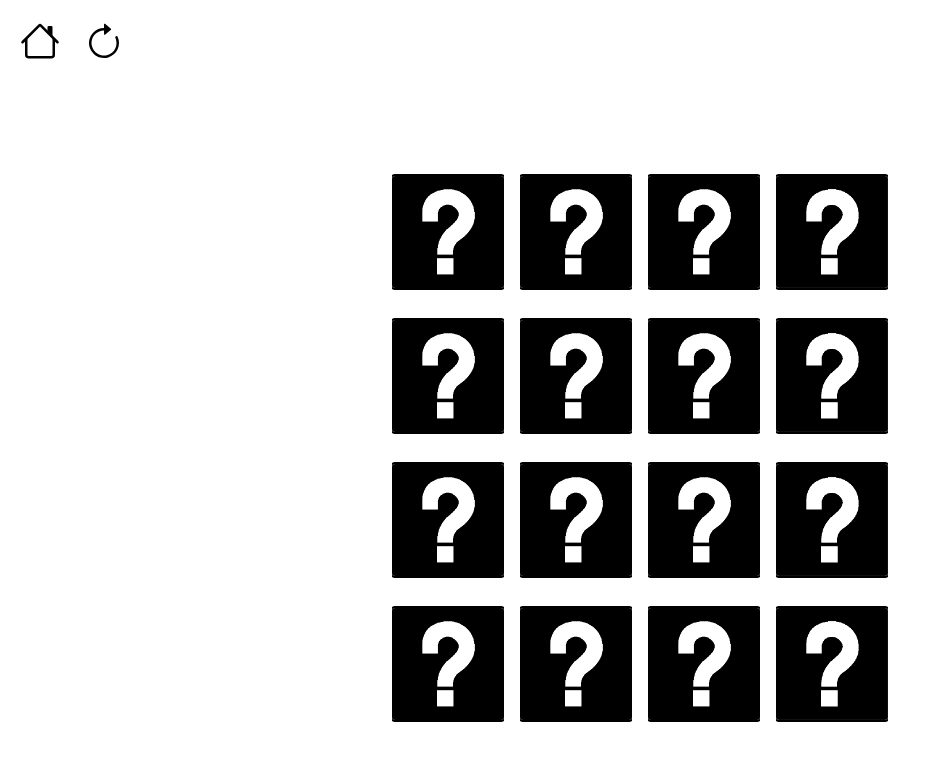
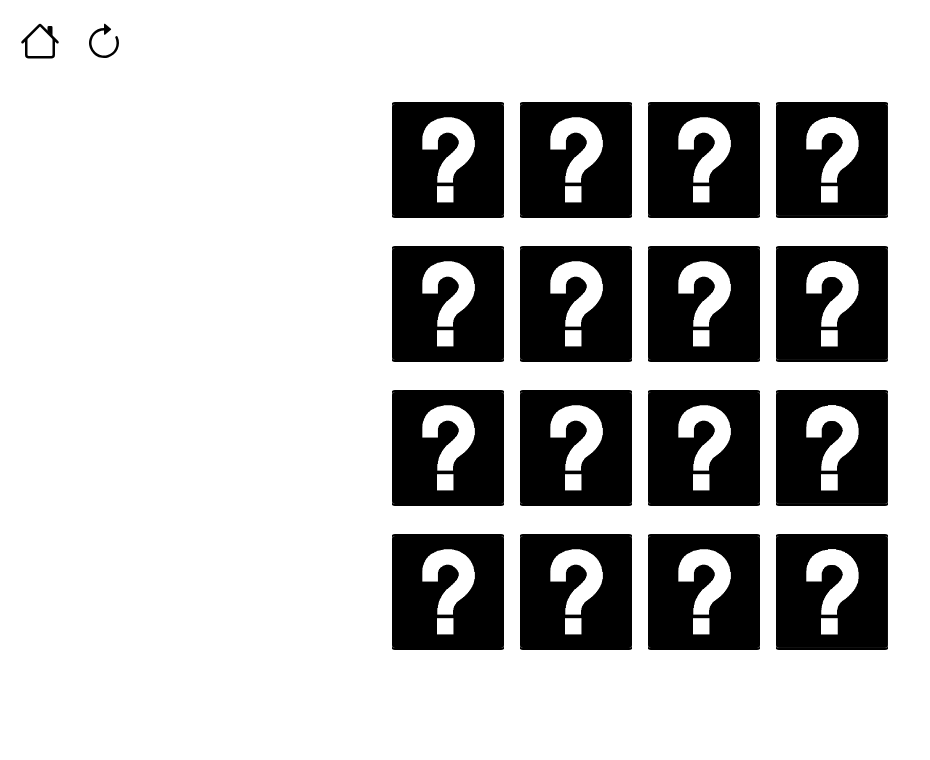
Before and after one commit to jesuanp/puzzle, a plain HTML site: page index.html in a window 1280 px wide. Both pictures are taken after a click on the button "Facíl". Shown: the whole page, without its empty margins (0-930 px from the left). Drawn offline with nearby package versions, Linux system fonts and the light colour scheme.

Commit message:
arreglando la posicion de la tabla

```diff
--- a/style.css
+++ b/style.css
@@ -1,7 +1,6 @@
 body {
     display: flex;
     justify-content: center;
-    align-items: center;
     font-family: 'Open Sans', sans-serif;
     height: 100vh;
     margin: 0;
@@ -49,10 +48,12 @@ h1 {
 #container {
     display: grid;
     grid-template-columns: repeat(4, 1fr);
+    grid-template-rows: repeat(4, 1fr);
     justify-content: center;
     align-items: center;
     gap: 1rem;
     margin-top: 6rem;
+    height: 19rem;
 }
 
 .letter {
```
